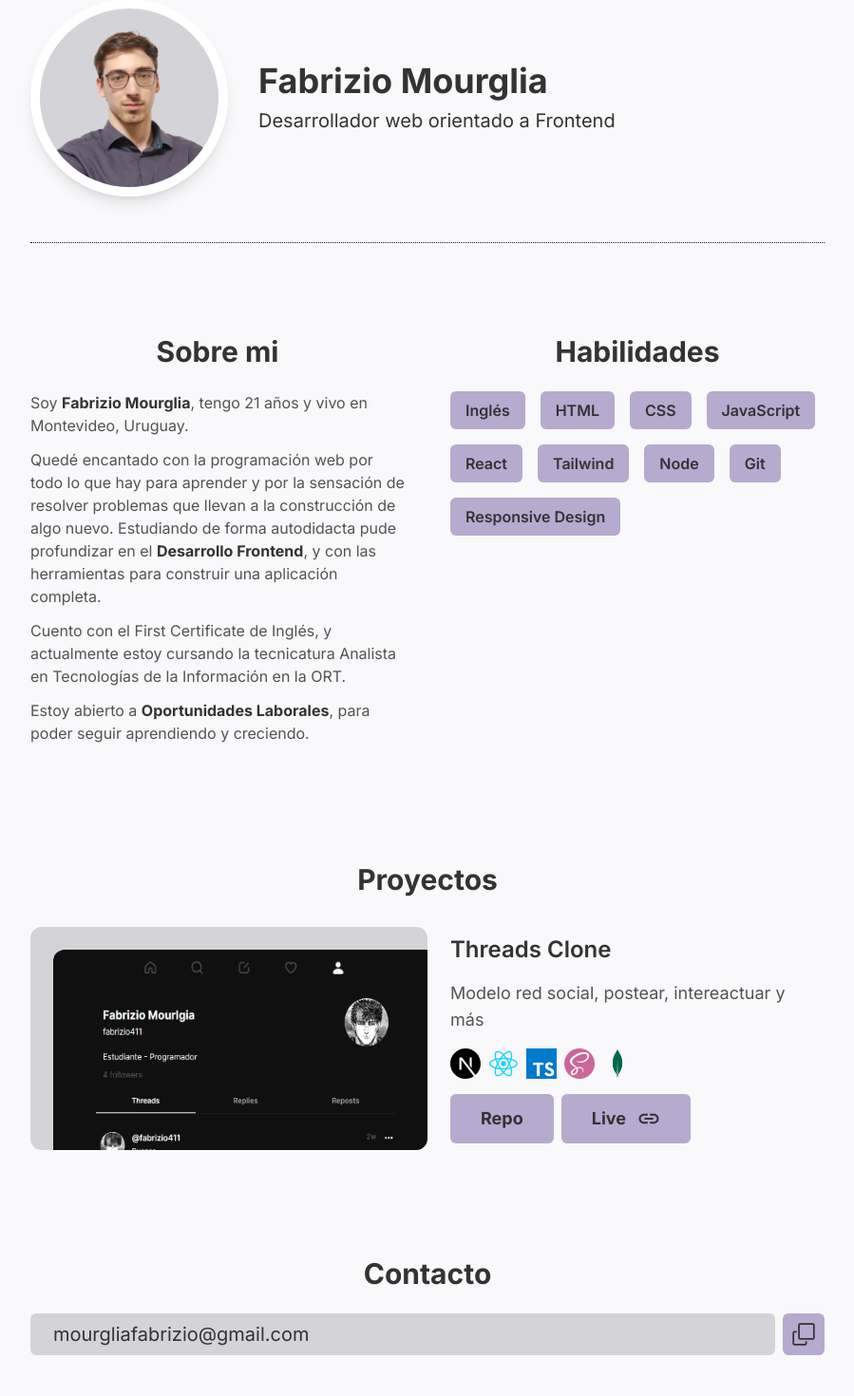
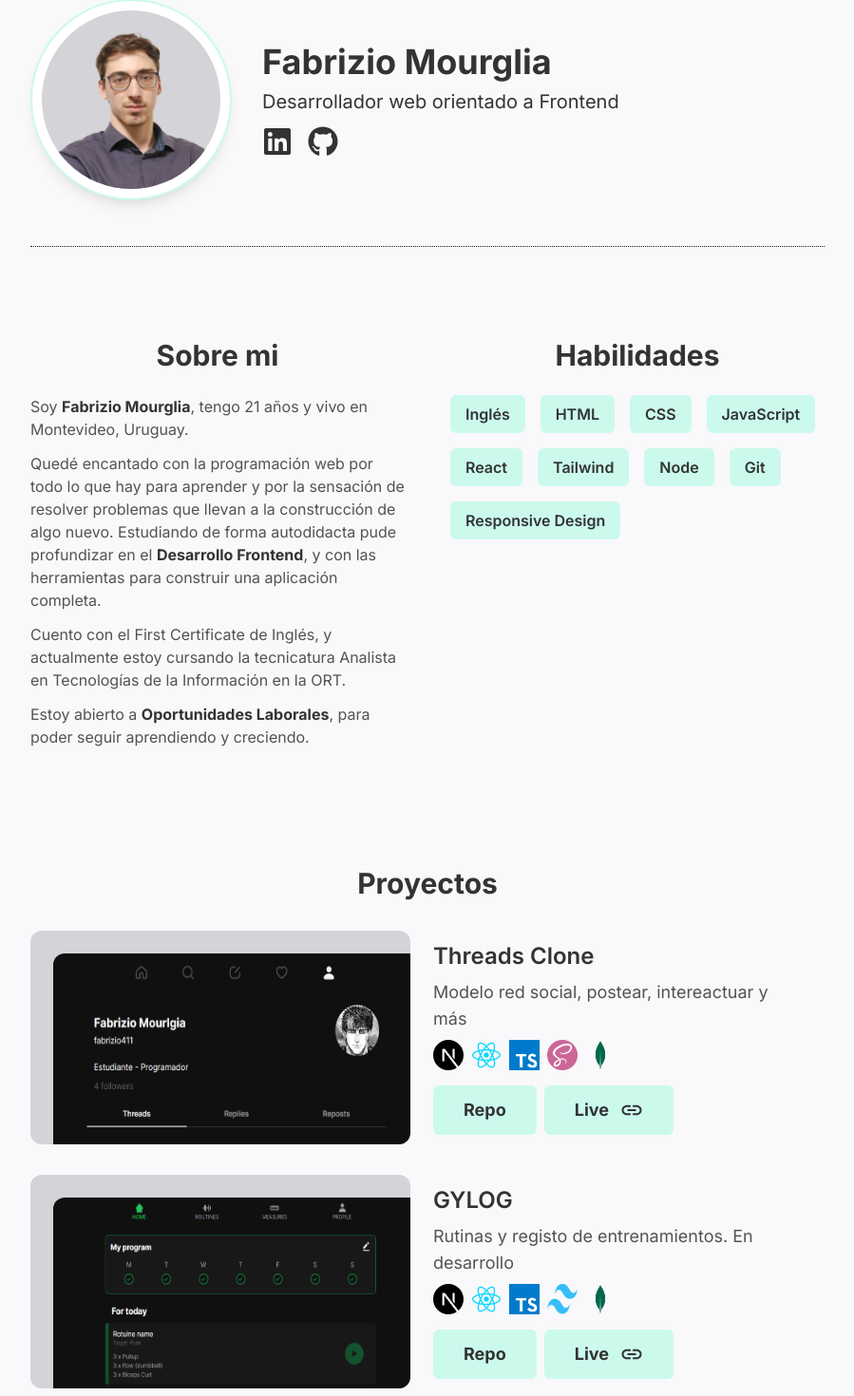
Before and after one commit to fabrizio411/portfolio, a Next.js app: page / in a window 1280 px wide. Shown: the part 113-1583 px from the top of the page at 95% size, without its empty margins (190-1089 px from the left). Built offline with nearby package versions, Linux system fonts and the light colour scheme.

Commit message:
Add: new project and fies

```diff
--- a/components/cards/ProjectCard.tsx
+++ b/components/cards/ProjectCard.tsx
@@ -4,7 +4,6 @@
 import { IoMdLink } from 'react-icons/io';
 import { SiNextdotjs } from 'react-icons/si';
 import Tooltip from '../Tooltip';
-import { RiTriangleFill } from 'react-icons/ri';
 
 interface ProjectCardProps {
   project: {
@@ -23,12 +22,12 @@
 const ProjectCard: React.FC<ProjectCardProps> = ({ project }) => {
   return (
     <article className='flex flex-col md:flex-row gap-3 md:gap-6'>
-      <Link href={project.liveURL} target='_blank' className='group relative w-full md:w-1/2 aspect-video rounded-xl bg-zinc-300 dark:bg-zinc-700 overflow-hidden'>
+      <Link href={project.liveURL} target='_blank' className='group relative w-full md:w-[400px] aspect-video rounded-xl bg-zinc-300 dark:bg-zinc-700 overflow-hidden'>
         <div className='relative top-6 left-6 group-hover:top-5 group-hover:left-5 transition-all w-full h-full'>
           <Image className='rounded-xl' alt='imagen del proyecto' src={project.imgURL} fill />
         </div>
       </Link>
-      <div className='flex flex-col justify-center gap-4'>
+      <div className='flex flex-col justify-center gap-2 flex-1'>
         <h3 className='text-2xl font-semibold '>{project.title}</h3>
         <p className='text-text-2 dark:text-dark-text-2 text-lg w-11/12'>{project.description}</p>
         <div className='flex items-center gap-2'>
@@ -36,7 +35,7 @@
             <ToolCard key={tool.tooltip} tool={tool} />
           ))}
         </div>
-        <div className='flex gap-2'>
+        <div className='flex gap-2 mt-2'>
           <Link className='link-btn' href={project.codeURL} target='_blank'>Repo</Link>
           <Link className='link-btn flex items-center gap-3' href={project.liveURL} target='_blank'>
             <p>Live</p>
--- a/components/header/Profile.tsx
+++ b/components/header/Profile.tsx
@@ -8,14 +8,16 @@
 
 const Profile: React.FC<ProfileProps & ComponentProps<'div'>> = ({ big, className, ...props }) => {
   return (
+    <div className='border-2 border-secondary dark:border-accent rounded-full'>
       <div className={twMerge(
-      'relative rounded-full overflow-hidden border-4 border-white dark:border-zinc-600 shadow-md',
+        'relative rounded-full overflow-hidden border-4  border-white dark:border-zinc-600  shadow-md',
         big && 'border-[10px] shadow-lg',
         className
       )} {...props}>
         <div className='absolute w-full h-full pos-center bg-zinc-300 dark:bg-zinc-800' />
         <Image alt='foto' src={'/foto.png'} fill />
       </div>
+    </div>
   )
 }
 
--- a/components/sections/Personal.tsx
+++ b/components/sections/Personal.tsx
@@ -1,5 +1,7 @@
 import React from 'react'
 import Profile from '../header/Profile'
+import Link from 'next/link'
+import { FaGithub, FaLinkedin } from 'react-icons/fa'
 
 const Personal = () => {
   return (
@@ -8,6 +10,14 @@
       <div className='text-center md:text-start'>
         <h2 className='text-2xl md:text-4xl font-bold'>Fabrizio Mourglia</h2>
         <p className='md:text-xl md:mt-2 dark:text-dark-text-2'>Desarrollador web orientado a Frontend</p>
+        <div className='flex gap-4 mt-3'>
+          <Link href={'https://www.linkedin.com/in/fabrizio-mourglia-4a7427276/'} target='_blank'>
+            <FaLinkedin className='w-8 h-8 fill-text-1 dark:fill-dark-text-1' />
+          </Link>
+          <Link href={'https://github.com/fabrizio411'} target='_blank'>
+            <FaGithub className='w-8 h-8 fill-text-1 dark:fill-dark-text-1' />
+          </Link>
+        </div>
       </div>
     </section>
   )
--- a/components/sections/Projects.tsx
+++ b/components/sections/Projects.tsx
@@ -4,11 +4,11 @@
 const Projects = () => {
   const projectsList = [
     {
-      imgURL: '/projects/threads.png',
+      imgURL: '/projects/threads.jpg',
       title: 'Threads Clone',
       description: 'Modelo red social, postear, intereactuar y más',
-      codeURL: '',
-      liveURL: '',
+      codeURL: 'https://github.com/fabrizio411/threads-clone',
+      liveURL: 'https://threads.mourglia.dev/',
       tools: [
         {
           iconURL: '/tools/nextjs.png',
@@ -31,13 +31,42 @@
           tooltip: 'MongoDB'
         },
       ]
+    },
+    {
+      imgURL: '/projects/gylog.png',
+      title: 'GYLOG',
+      description: 'Rutinas y registo de entrenamientos. En desarrollo',
+      codeURL: 'https://github.com/fabrizio411/gylog',
+      liveURL: 'https://gylog.mourglia.dev/',
+      tools: [
+        {
+          iconURL: '/tools/nextjs.png',
+          tooltip: 'NextJs'
+        },
+        {
+          iconURL: '/tools/react.webp',
+          tooltip: 'React'
+        },
+        {
+          iconURL: '/tools/typescript.png',
+          tooltip: 'TypeScript'
+        },
+        {
+          iconURL: '/tools/tailwind.png',
+          tooltip: 'Tailwind'
+        },
+        {
+          iconURL: '/tools/mongodb.png',
+          tooltip: 'MongoDB'
+        },
+      ]
     }
   ]
 
   return (
     <section className='pt-28' id='projects'>
       <h1 className='text-center text-3xl font-bold'>Proyectos</h1>
-      <div className='mt-8'>
+      <div className='mt-8 flex flex-col gap-8'>
         {projectsList.map(project => (
           <ProjectCard key={project.title} project={project} />
         ))}
--- a/tailwind.config.ts
+++ b/tailwind.config.ts
@@ -17,10 +17,14 @@
         'text-1': '#333333',
         'text-2': '#535353',
         'primary': '#7843e9',
-        'secondary': '#b6aacf',
-        'accent': '#937fbd',
+        'secondary': '#cbfaed',
+        'accent': '#18a982',
+        // 'secondary': '#b6aacf',
+        // 'accent': '#937fbd',
 
         'dark-bg': '#171717',
+        // 'dark-text-1': '#fafafa',
+        // 'dark-text-2': '#a9adb3',
         'dark-text-1': '#fafafa',
         'dark-text-2': '#a9adb3',
       }
```
Also changed, not shown: public/projects/gylog.png (added), public/projects/threads.jpg (added). Lines whose indentation alone changed are shown as unchanged.
